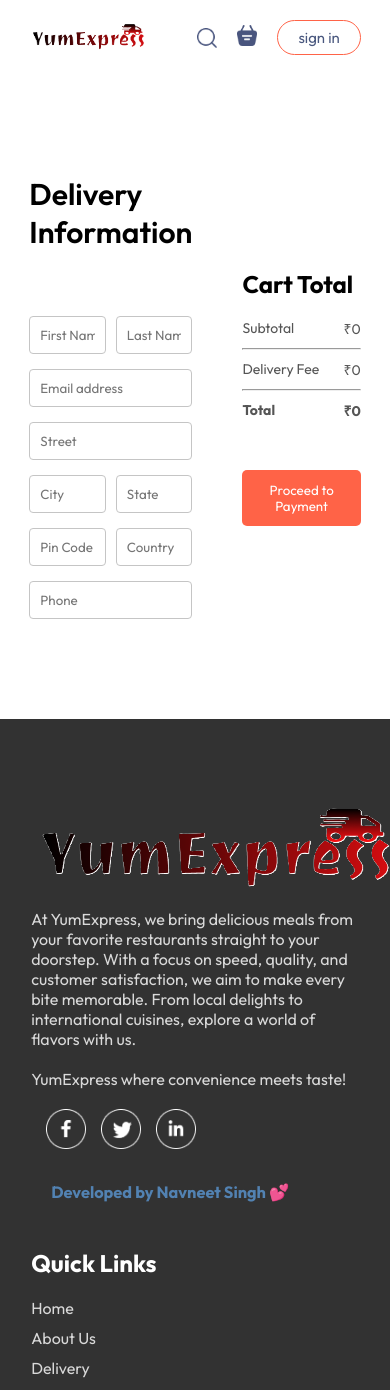
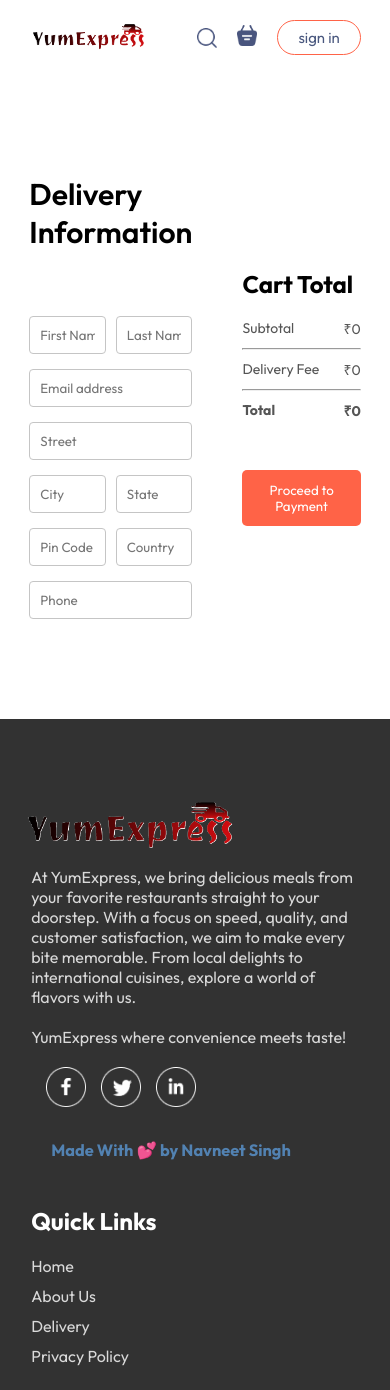
Before and after one commit to Navneetsingh04/Food-Delivery, a React (Vite) app: page /order in a window 390 px wide. Shown: the top 1390 px of the page. Built offline with nearby package versions, Linux system fonts and the light colour scheme.

Commit message:
Resolved logo display issue

```diff
--- a/src/components/Footer/Footer.css
+++ b/src/components/Footer/Footer.css
@@ -82,6 +82,12 @@
         flex-direction: column;
         gap: 35px;
     }
+    .footer-logo{
+        width: 200px;
+        height: auto;
+        transition: transform 0.3s ease;
+        transform: scale(1.1);
+    }
     .footer-copyright {
         text-align: center;
     }
--- a/src/components/Footer/Footer.jsx
+++ b/src/components/Footer/Footer.jsx
@@ -16,7 +16,7 @@ const Footer = () => {
     <div className='footer' id='footer'>
       <div className="footer-content">
         <div className="footer-content-left">
-          <img src={assets.logo} alt="" />
+          <img className="footer-logo" src={assets.logo} alt="" />
           <p>At YumExpress, we bring delicious meals from your favorite restaurants straight to your doorstep. With a focus on speed, quality, and customer satisfaction, we aim to make every bite memorable. From local delights to international cuisines, explore a world of flavors with us.
           <br /><br />YumExpress  where convenience meets taste!</p>
           <div className="footer-social-icon">
@@ -26,7 +26,7 @@ const Footer = () => {
           </div>
           <div className="footer-bottom">
           <h3 className="footer-developer">
-          Developed by Navneet Singh 💕
+          Made With 💕 by Navneet Singh
           </h3>
         </div>
           </div>
@@ -48,7 +48,7 @@ const Footer = () => {
         </div>
       </div>
       <p className="footer-copyright">
-          Copyright 2025 ©️ YumExpress.com. All Rights Reserved!
+      Copyright 2025 ©️ YumExpress.com. All Rights Reserved!
       </p>
       <hr />
       <AppDownload/>
```
